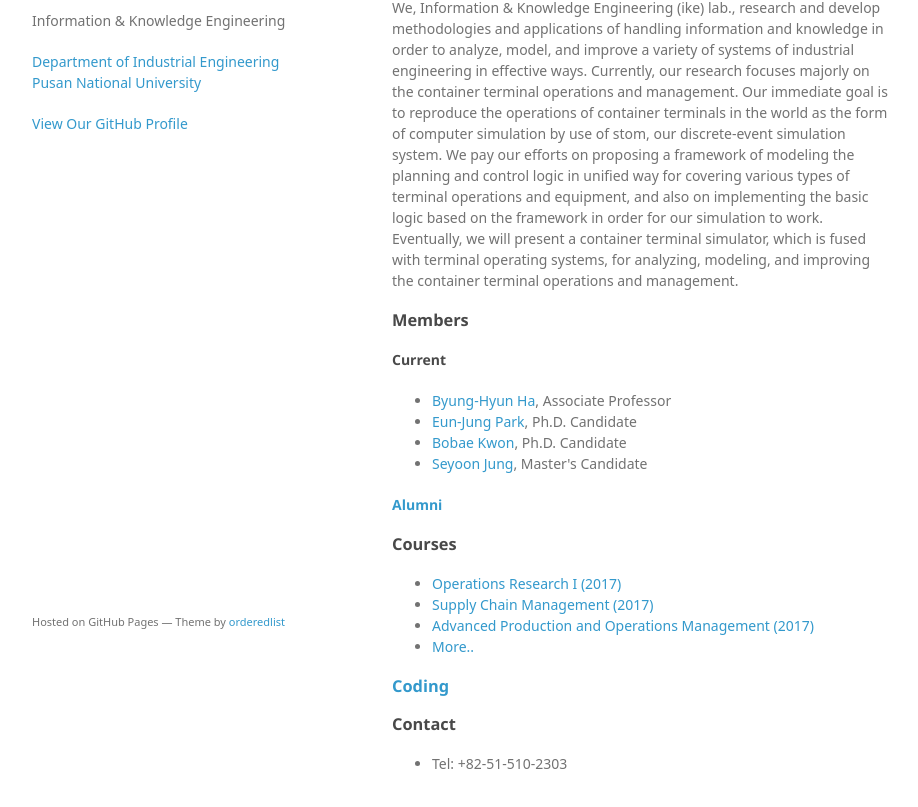
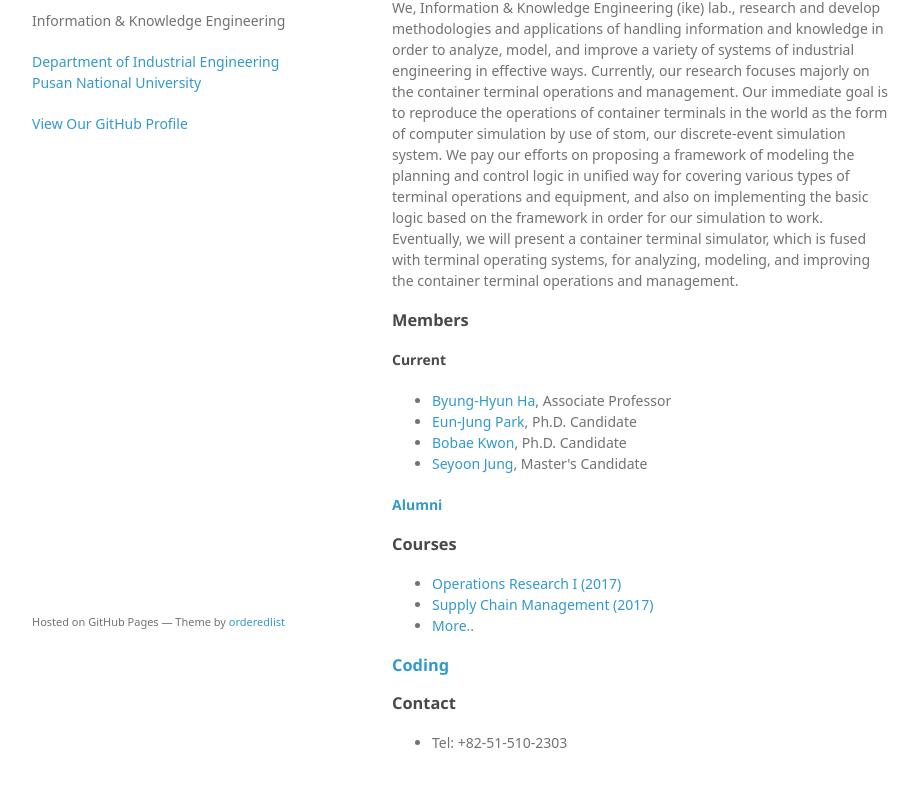
Before and after one commit to ikelab/ikelab.github.io, a plain HTML site: page index.html in a window 1280 px wide. Shown: the part 99-906 px from the top of the page, without its empty margins (178-1096 px from the left). Drawn offline with Linux system fonts and the light colour scheme; a web font is replaced by a local one.

Commit message:
Update index.html

```diff
--- a/index.html
+++ b/index.html
@@ -56,7 +56,6 @@
 <ul>
 <li><a href="https://github.com/ikelab/courses/wiki/Operations-Research-I-%282017%29">Operations Research I (2017)</a></li>
 <li><a href="https://github.com/ikelab/courses/wiki/Supply-Chain-Management-%282017%29">Supply Chain Management (2017)</a></li>
-<li><a href="https://github.com/ikelab/courses/wiki/Advanced-Production-and-Operations-Management-%282017%29">Advanced Production and Operations Management (2017)</a></li>
 <li><a href="https://github.com/ikelab/courses/wiki">More..</a></li>
 </ul>
 
```
